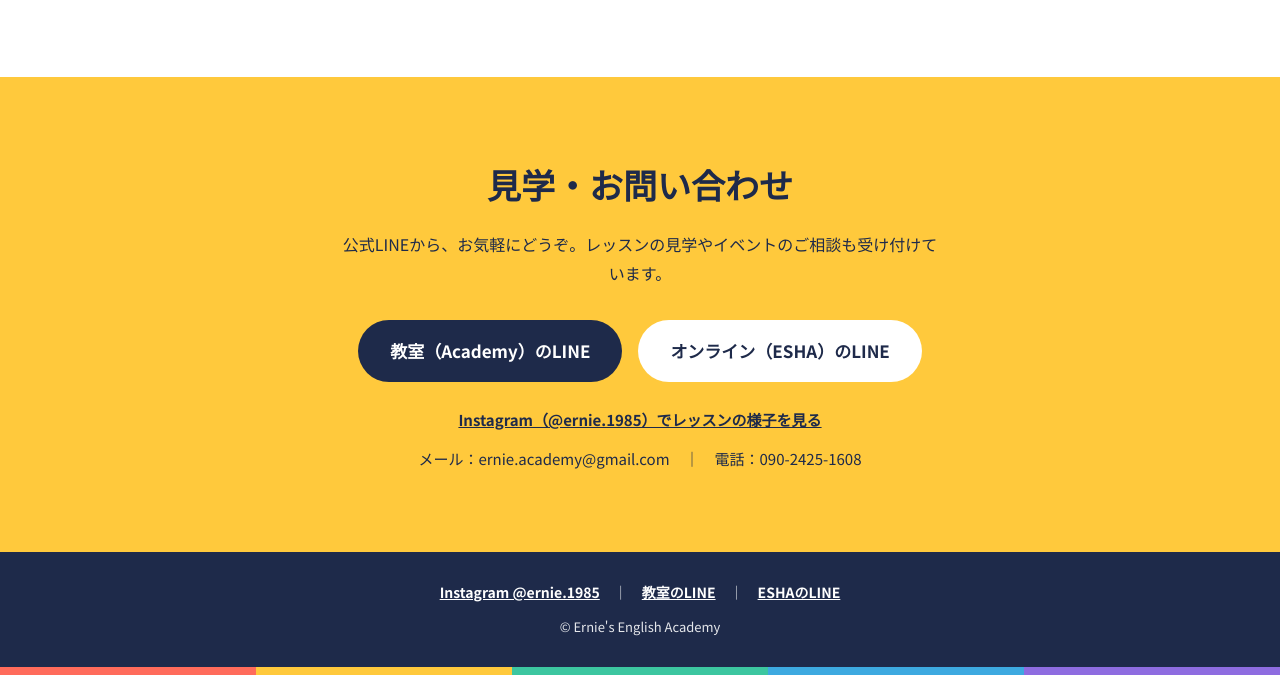
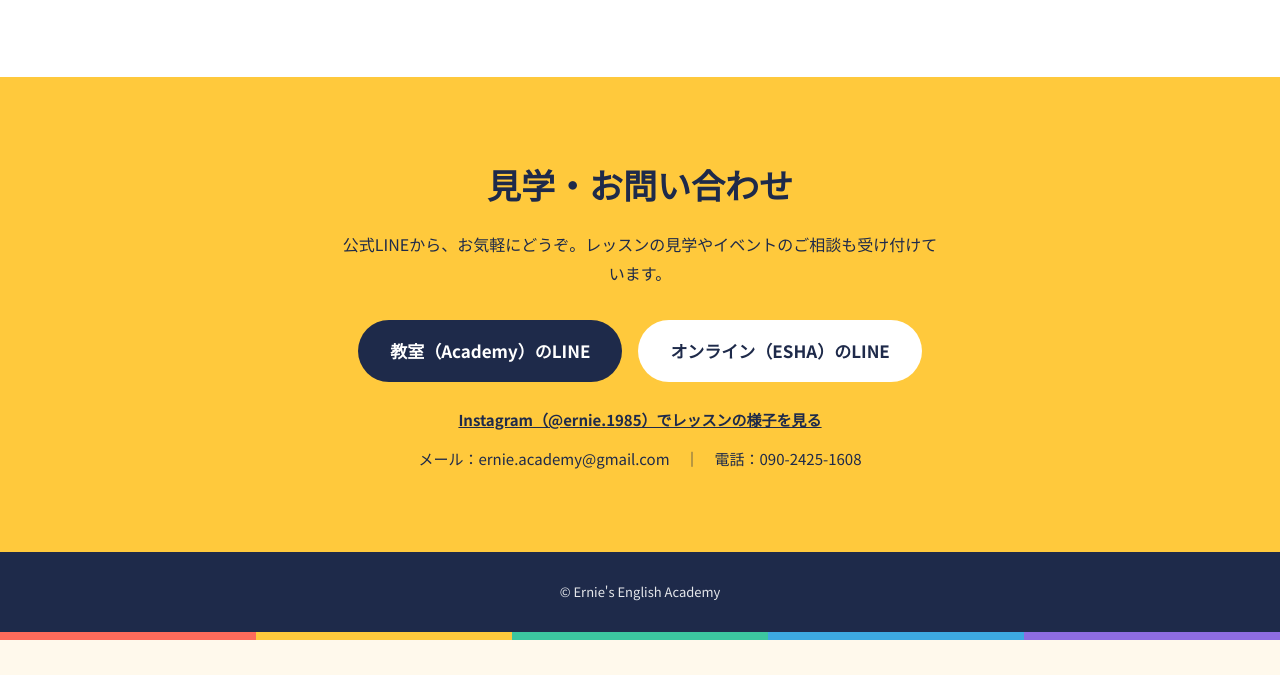
Before and after one commit to Lukreu/ernies-english-academy, a plain HTML site: page index.html in a window 1280 px wide. Shown: the part 9187-9862 px from the top of the page. After the commit the page ends 9827 px from the top, so only its background shows below. Drawn offline with Linux system fonts and the light colour scheme; a web font is replaced by a local one.

Commit message:
フッターのリンクを外す（見学・お問い合わせ欄と重複のため）
Co-Authored-By: Claude Opus 5.5 <noreply@anthropic.com>
Claude-Session: https://claude.ai/code/session_01Y7Jh2TJkNWMmYR3Kf9fkLz

```diff
--- a/index.html
+++ b/index.html
@@ -340,7 +340,7 @@ h1,h2,h3{font-family:'Zen Maru Gothic',sans-serif}
 </div>
 </section>
 
-<footer style="background:#1E2A4A;color:#E5E7EB;padding:28px 24px;text-align:center;font-size:13px"><p style="margin:0 0 10px;font-size:14px"><a href="https://www.instagram.com/ernie.1985/" style="color:#fff;font-weight:700">Instagram @ernie.1985</a>　｜　<a href="https://lin.ee/rnlB3EI" style="color:#fff;font-weight:700">教室のLINE</a>　｜　<a href="https://lin.ee/n4WIYGu" style="color:#fff;font-weight:700">ESHAのLINE</a></p>© Ernie's English Academy</footer>
+<footer style="background:#1E2A4A;color:#E5E7EB;padding:28px 24px;text-align:center;font-size:13px">© Ernie's English Academy</footer>
 <div aria-hidden="true" style="display:flex;height:8px"><div style="flex:1;background:#FF6B5B"></div><div style="flex:1;background:#FFC93C"></div><div style="flex:1;background:#3CC6A0"></div><div style="flex:1;background:#3DA9E0"></div><div style="flex:1;background:#8E6CE0"></div></div>
 </div>
 </body>
```
